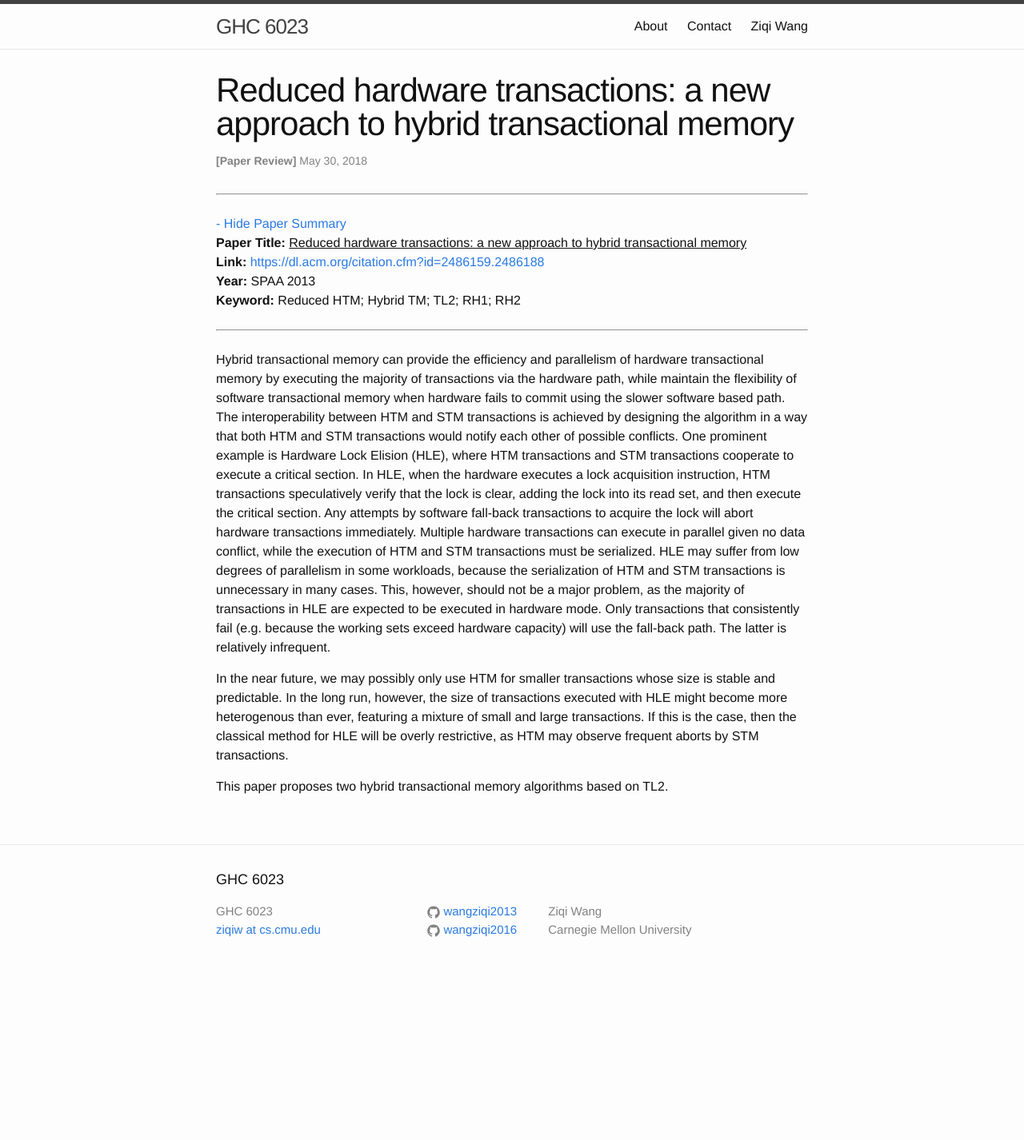
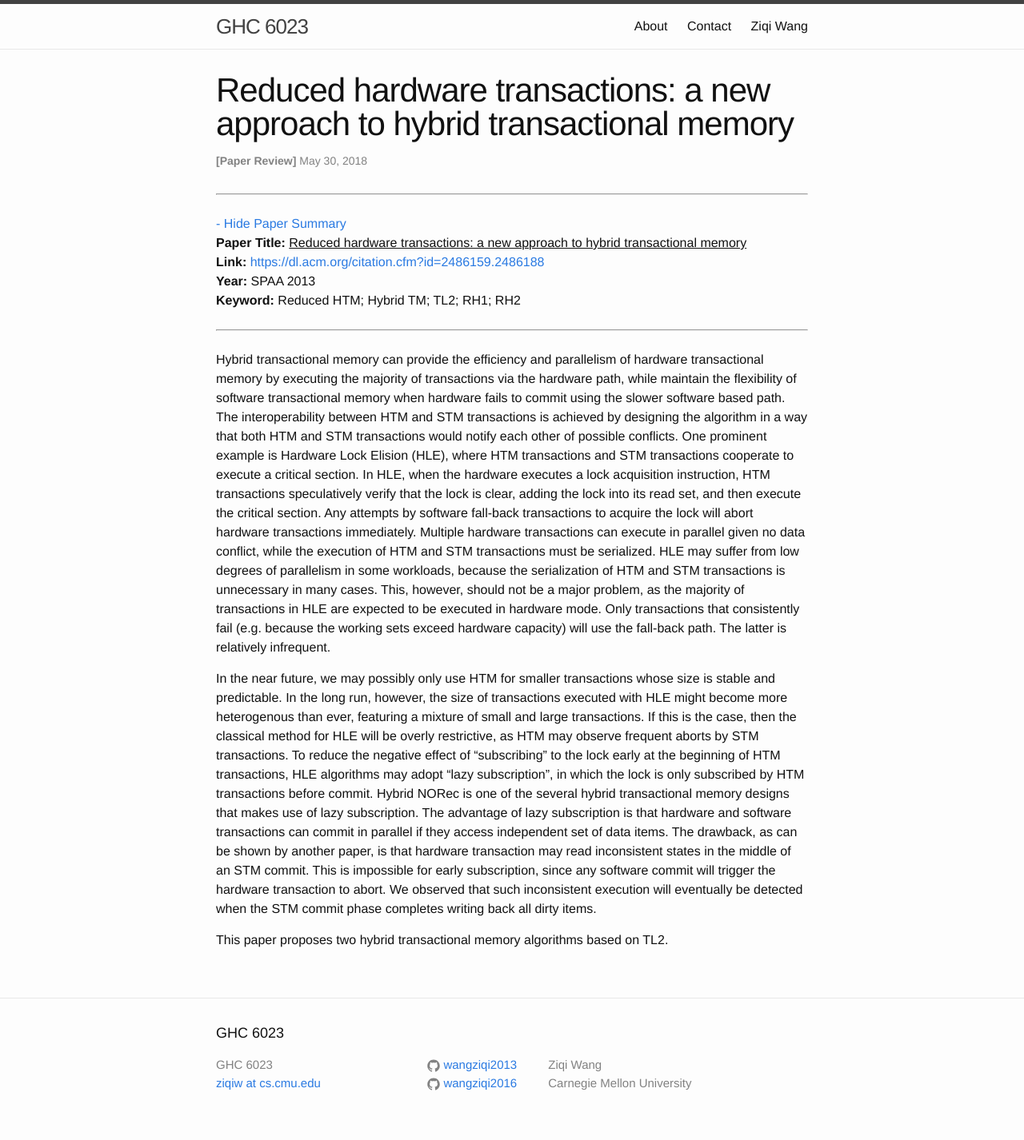
Before and after one commit to wangziqi2013/wangziqi2013.github.io, a Jekyll site: the page built from _posts/2018-05-30-Reduced-HTM.markdown, in a window 1280 px wide. Shown: the whole page at 80% size. Built offline with Jekyll 4.4.1, drawn with Linux system fonts in a browser that asks for light colours; before the commit the page ends 1234 px from its top, so only the background shows below that.

Commit message:
Adding HLE limitation

```diff
--- a/_posts/2018-05-30-Reduced-HTM.markdown
+++ b/_posts/2018-05-30-Reduced-HTM.markdown
@@ -32,6 +32,14 @@ use the fall-back path. The latter is relatively infrequent.
 In the near future, we may possibly only use HTM for smaller transactions whose size is stable and predictable.
 In the long run, however, the size of transactions executed with HLE might become more heterogenous than
 ever, featuring a mixture of small and large transactions. If this is the case, then the classical method for
-HLE will be overly restrictive, as HTM may observe frequent aborts by STM transactions.
+HLE will be overly restrictive, as HTM may observe frequent aborts by STM transactions. To reduce the negative effect
+of "subscribing" to the lock early at the beginning of HTM transactions, HLE algorithms may adopt "lazy subscription",
+in which the lock is only subscribed by HTM transactions before commit. Hybrid NORec is one of the several
+hybrid transactional memory designs that makes use of lazy subscription. The advantage of lazy subscription is that
+hardware and software transactions can commit in parallel if they access independent set of data items. The drawback,
+as can be shown by another paper, is that hardware transaction may read inconsistent states in the middle of an
+STM commit. This is impossible for early subscription, since any software commit will trigger the hardware transaction
+to abort. We observed that such inconsistent execution will eventually be detected when the STM commit phase completes
+writing back all dirty items.
 
 This paper proposes two hybrid transactional memory algorithms based on TL2.
```
